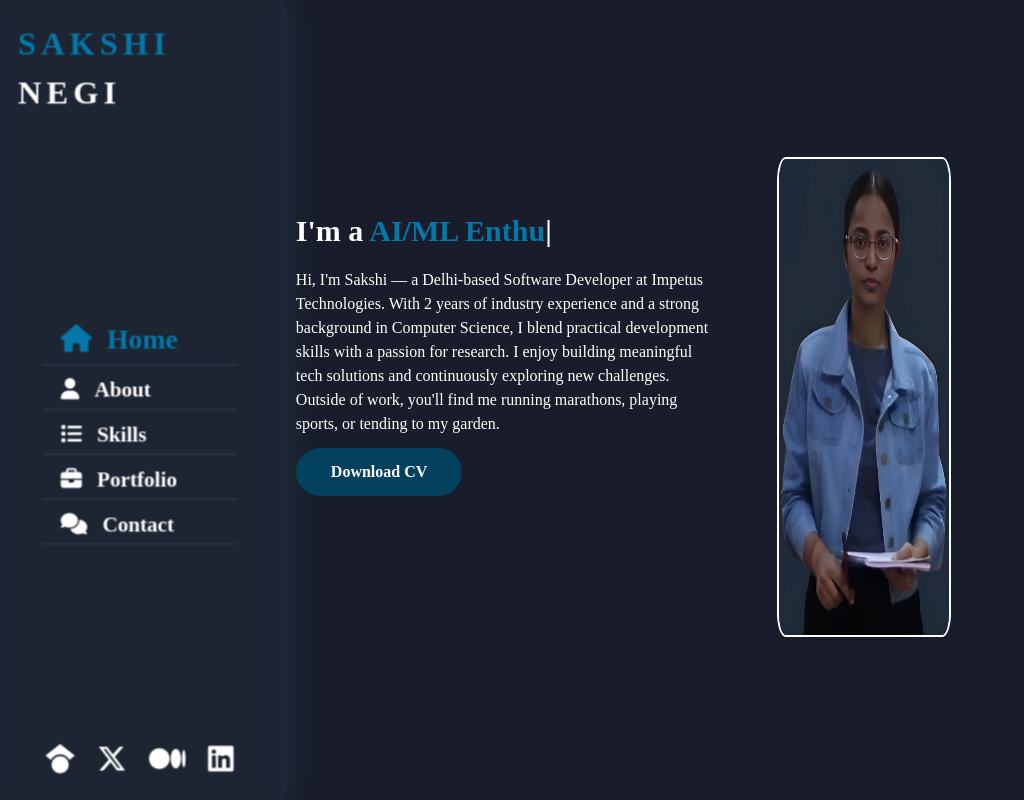
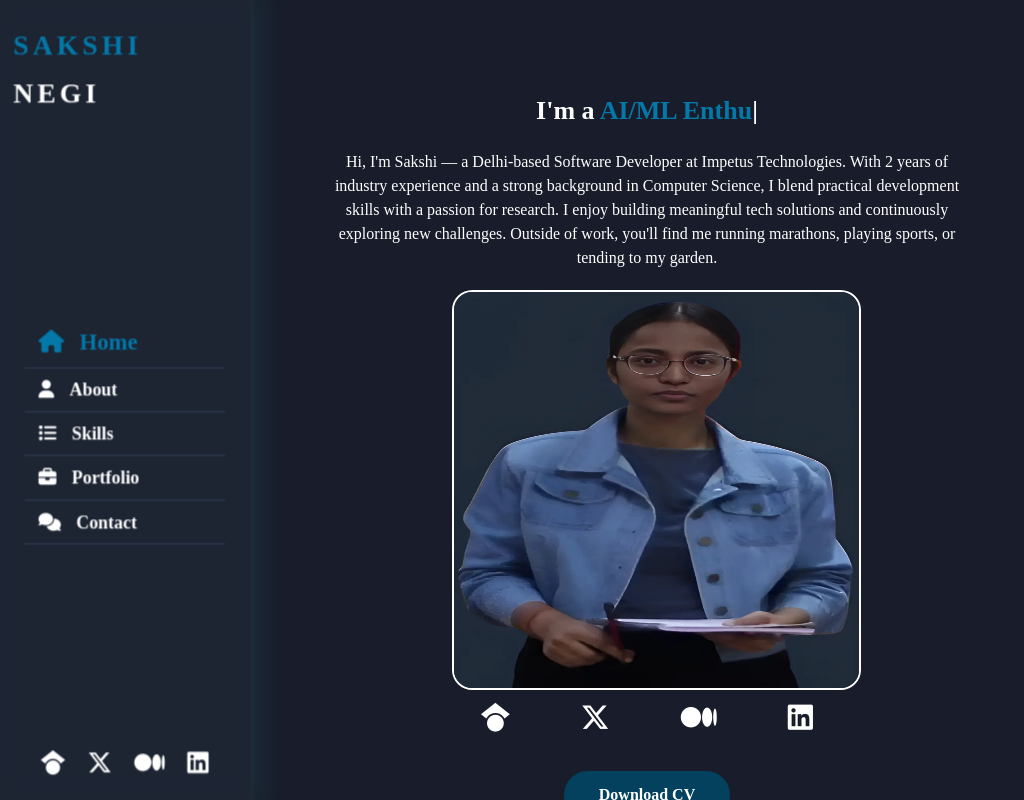
Before and after one commit to focusedgoof/Portfolio, a React (Create React App) app: page / in a window 1024 px wide. Built offline with nearby package versions, Linux system fonts and the light colour scheme; a web font is replaced by a local one.

Commit message:
updated responsive style

```diff
--- a/src/components/pages/About/About.css
+++ b/src/components/pages/About/About.css
@@ -265,3 +265,70 @@
     font-size: 0.8rem;
   }
 }
+
+@media screen and (min-width: 769px) and (max-width: 1024px) {
+  .about-container {
+    grid-template-columns: 1fr;
+    padding: 2.5rem 1.5rem;
+    gap: 2rem;
+  }
+
+  .about-container .right-about {
+    grid-template-columns: repeat(2, 1fr);
+    gap: 1.5rem;
+    padding: 2rem 0;
+  }
+
+  .about .about-content {
+    flex-direction: column;
+    gap: 2rem;
+  }
+
+  .about .about-content .education,
+  .about .about-content .experience {
+    width: 100%;
+  }
+
+  .abt-text .large-text {
+    font-size: 1.75rem;
+  }
+
+  .abt-text .small-text {
+    font-size: 0.95rem;
+    letter-spacing: 1.2px;
+  }
+
+  .left-about p {
+    font-size: 0.95rem;
+    line-height: 1.6;
+    margin-top: 1rem;
+  }
+
+  .timeline {
+    padding: 1.25rem;
+  }
+
+  .timeline-title {
+    font-size: 1.05rem;
+  }
+
+  .timeline-text {
+    font-size: 0.95rem;
+  }
+
+  .timeline .highlight {
+    font-size: 0.85rem;
+  }
+
+  .description {
+    font-size: 0.85rem;
+  }
+
+  .btn-con .main-btn {
+    padding: 0.6rem 1rem;
+  }
+
+  .btn-text {
+    font-size: 0.95rem;
+  }
+}
--- a/src/components/pages/Aside/Aside.css
+++ b/src/components/pages/Aside/Aside.css
@@ -169,18 +169,35 @@
     }
 }
 
-@media (max-width: 992px) {
+
+@media (min-width: 769px) and (max-width: 1024px) {
     .aside {
-        left: -280px;
-        width: 280px;
+        width: 250px;
+        padding: 25px 15px;
         font-size: 1rem;
     }
 
-    .aside.open {
-        left: 0;
+    .aside .logo a {
+        font-size: 1.7rem;
+        letter-spacing: 4px;
     }
 
-    .aside .nav-toggler {
-        display: flex;
+    .aside .nav {
+        width: 90%;
     }
+
+    .aside .nav li a {
+        font-size: 1.1rem;
+        padding: 8px 14px;
     }
+
+    .aside .nav li a.active {
+        font-size: 1.4rem;
+    }
+
+    .aside .aside-social {
+        font-size: 1.5rem;
+    }
+
+
+}
--- a/src/components/pages/Contact/Contact.css
+++ b/src/components/pages/Contact/Contact.css
@@ -149,3 +149,68 @@
     margin: 0 2%;
   }
 }
+
+@media (min-width: 769px) and (max-width: 1024px) {
+
+  .contact-title,
+  .contact-sub-title {
+    font-size: 1.3rem;
+    margin-bottom: 2%;
+  }
+
+  .contact-info {
+    flex-wrap: wrap;
+    justify-content: center;
+    gap: 2rem;
+    padding-bottom: 40px;
+
+  }
+
+  .contact .contact-info-item {
+    flex: 0 0 45%;
+    max-width: 45%;
+    margin-bottom: 0;
+    font-size: 0.95rem;
+  }
+
+  .contact .contact-info-item h4 {
+    font-size: 1.1rem;
+  }
+
+  .contact .contact-info-item p {
+    font-size: 0.95rem;
+  }
+
+  .contact .form {
+    margin: 0 3%;
+  }
+
+  .contact .contact-form .col-6 {
+    flex: 0 0 48%;
+    max-width: 48%;
+  }
+
+  .contact .contact-form .col-12 {
+    flex: 0 0 100%;
+    max-width: 100%;
+  }
+
+  .contact .contact-form .form-item {
+    margin-bottom: 25px;
+  }
+
+  .contact .contact-form .form-item .form-control {
+    font-size: 15px;
+    padding: 10px 22px;
+  }
+
+  .contact .contact-form .form-item textarea.form-control {
+    height: 120px;
+  }
+
+  .contact .contact-form .btn {
+    width: auto;
+    font-size: 16px;
+    padding: 0 40px;
+  }
+}
--- a/src/components/pages/Home/Home.css
+++ b/src/components/pages/Home/Home.css
@@ -26,8 +26,8 @@ h3.my-profession {
     max-width: 58.5%;
 }
 
-.home .home-info p{
-    margin-bottom:3%;
+.home .home-info p {
+    margin-bottom: 3%;
 }
 
 .home .home-img {
@@ -41,7 +41,6 @@ h3.my-profession {
 
 .home .home-img #profile {
     border-radius: 5%;
-    height: 60vh;
     width: 17vw;
     border: 2px solid var(--text-black-900);
 }
@@ -98,3 +97,58 @@ h3.my-profession {
         margin: 20px 0;
     }
 }
+
+@media (min-width: 769px) and (max-width: 1024px) {
+    .home {
+        flex-direction: column;
+        padding: 2% 5%;
+        text-align: center;
+    }
+
+    .home .row {
+        display: flex;
+        flex-wrap: wrap;
+        justify-content: center;
+    }
+
+    .home .home-info {
+        flex: 1 1 100%;
+        max-width: 100%;
+        margin-left: 0;
+        padding: 0 5%;
+    }
+
+    .home .home-img {
+        max-width: 60%;
+        margin: 2vh auto;
+    }
+
+    .home .home-img #profile {
+        width: 40vw;
+        height: auto;
+        max-height: 50vh;
+    }
+
+    .desktop-profile {
+        display: none;
+    }
+
+    .mobile-profile {
+        display: block;
+        margin: 2vh auto;
+    }
+
+    h3.my-profession,
+    h3.hello {
+        font-size: 26px;
+    }
+
+    .home-info p {
+        font-size: 1rem;
+        margin: 20px 0;
+    }
+
+    .btn {
+        margin-top: 15px;
+    }
+}
--- a/src/components/pages/Portfolio/Portfolio.css
+++ b/src/components/pages/Portfolio/Portfolio.css
@@ -236,3 +236,71 @@ hr {
     font-size: 0.9rem;
   }
 }
+
+@media (min-width: 769px) and (max-width: 1024px) {
+  .portfolio .container {
+    padding: 4% 3%;
+    min-width: 95%;
+  }
+
+  .portfolio .portfolio-heading h2 {
+    font-size: 1.35rem;
+    text-align: center;
+  }
+
+  .portfolio-item {
+    flex-direction: column;
+    flex-wrap: wrap;
+    justify-content: center;
+    gap: 1rem;
+    overflow-x: visible;
+    align-content:center;
+  }
+
+  .portfolio-item-inner {
+    width: 50%;
+    padding: 6%;
+    margin: 1.5% 0;
+  }
+
+  .portfolio-sub-heading {
+    font-size: 1.1rem;
+    text-align: center;
+  }
+
+  .portfolio .portfolio-popup {
+    width: 80%;
+    height: 80%;
+    padding: 6% 5%;
+    transform: translate(-50%, -50%) scale(1);
+  }
+
+  .portfolio .portfolio-popup.open {
+    transform: translate(-50%, -50%) scale(1);
+  }
+
+  .portfolio-popup-close {
+    font-size: 1.5rem;
+    top: 3%;
+    right: 4%;
+  }
+
+  .details-title {
+    font-size: 1.4rem;
+    margin-bottom: 4%;
+  }
+
+  .details-description {
+    font-size: 1rem;
+    margin-bottom: 5%;
+  }
+
+  .details-info li {
+    font-size: 0.95rem;
+  }
+
+  hr {
+    width: 50%;
+    margin: 5% auto;
+  }
+}
--- a/src/components/pages/Skills/Skills.css
+++ b/src/components/pages/Skills/Skills.css
@@ -159,3 +159,47 @@
     font-size: 20px;
   }
 }
+
+@media (min-width: 769px) and (max-width: 1024px) {
+  .skill .container {
+    padding-left: 30px;
+    padding-right: 30px;
+    gap: 30px;
+  }
+
+  .skill .skill-item {
+    flex: 0 0 48%;
+    max-width: 48%;
+    margin-bottom: 20px;
+  }
+
+  .skill .skill-item .skill-item-inner h4 {
+    font-size: 1.35rem;
+  }
+
+  .skill .skill-item .skill-item-inner p {
+    font-size: 0.95rem;
+    line-height: 1.6;
+  }
+
+  .skill .skill-logo .skill-lang .skill-logo-non-transition,
+  .skill .skill-logo-transition {
+    justify-content: center;
+    gap: 15px;
+    flex-wrap: wrap;
+    animation: none;
+  }
+
+  .skill .skill-logo-transition img,
+  .skill .skill-logo-non-transition img {
+    height: 45px;
+    width: 45px;
+    margin-bottom: 10px;
+  }
+
+  .skill .skill-lang p,
+  .skill .skill-framework p {
+    font-size: 22px;
+    margin-bottom: 15px;
+  }
+}
```
Lines whose indentation alone changed are shown as unchanged.
